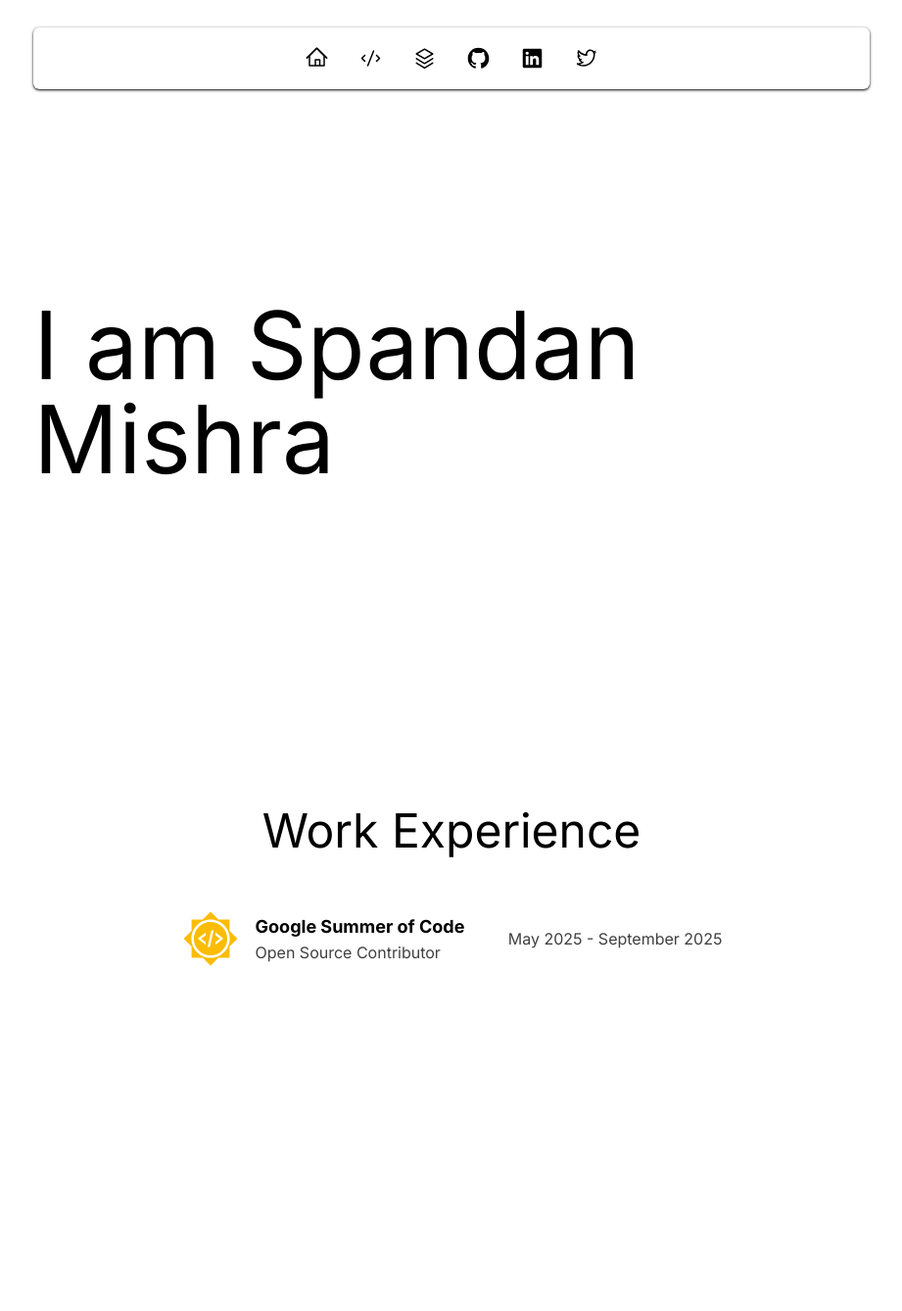
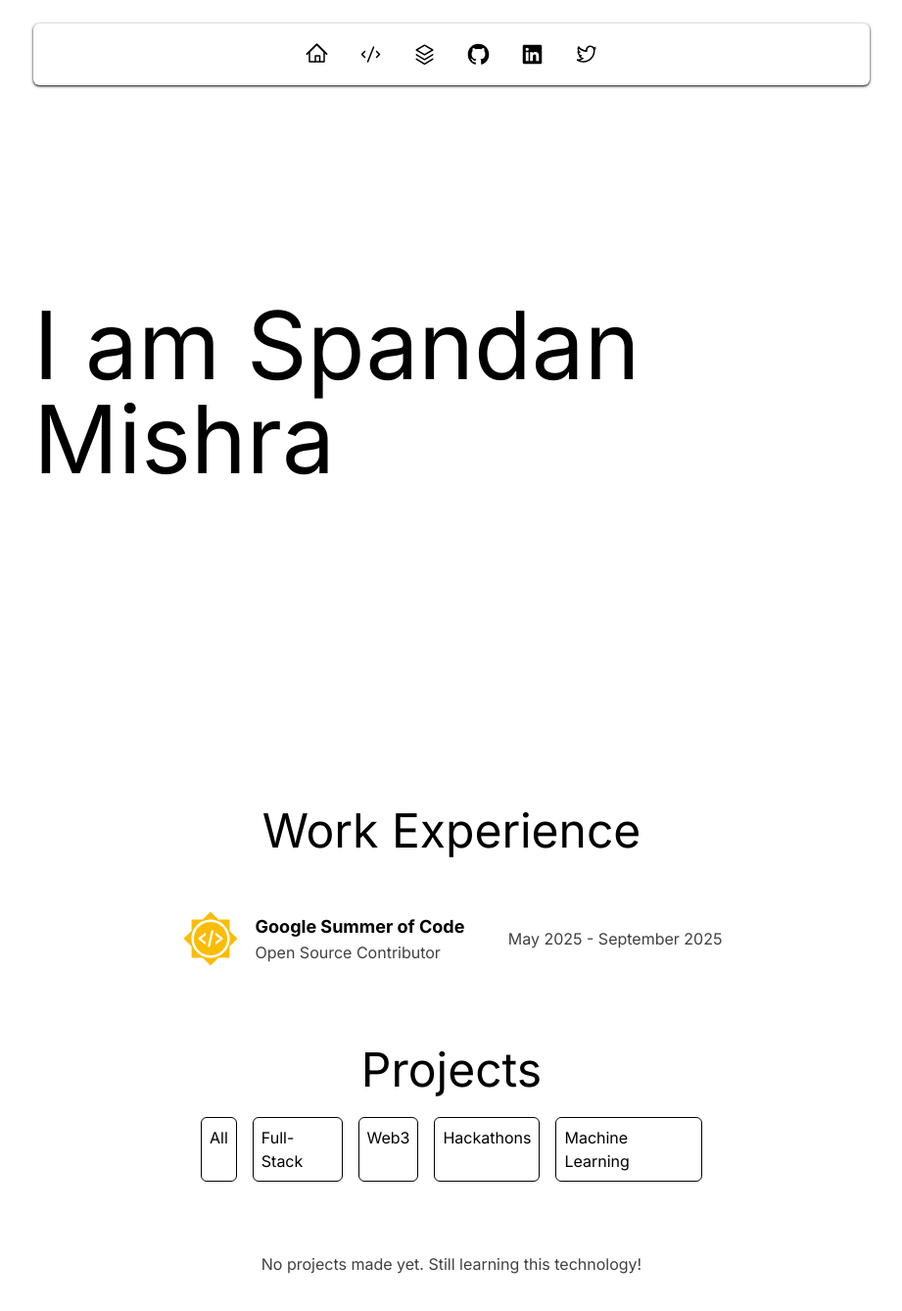
Before and after one commit to Spandan-Mishra/portfolio, a Next.js app: page / in a window 1280 px wide. Shown: the top 1338 px of the page at 98% size, without its empty margins (179-1100 px from the left). Before the commit the page ends 1044 px from the top, so only its background shows below. Built offline with nearby package versions, Linux system fonts and the light colour scheme.

Commit message:
feat: projects section

```diff
--- a/src/app/page.tsx
+++ b/src/app/page.tsx
@@ -1,12 +1,14 @@
 import Experience from "../components/Experience";
 import Hero from "../components/Hero";
 import Navbar from "../components/Navbar";
+import Projects from "../components/Projects";
 
 export default function Home() {
   return (
     <div className="max-w-2/3 mx-auto flex flex-col items-center">
       <Hero />
       <Experience />
+      <Projects />
     </div>
   );
 }
--- a/src/components/Hero.tsx
+++ b/src/components/Hero.tsx
@@ -30,7 +30,7 @@ const Hero = () => {
     }, []);
 
     return (
-        <div ref={heroRef} className="text-8xl flex min-h-screen items-center justify-center z-0">
+        <div ref={heroRef} className="text-8xl flex min-h-screen items-center justify-center">
             I am Spandan Mishra
         </div>
     );
--- a/src/components/Navbar.tsx
+++ b/src/components/Navbar.tsx
@@ -37,13 +37,11 @@ const Navbar = () => {
     ]
 
     return (
-        <nav className="w-full fixed top-1 flex items-center justify-center py-6 z-10">
-            <div className="flex w-2/3 items-center justify-center gap-6 shadow shadow-primary rounded-md py-6">
-                {navitems.map((item, index) => {
-                    return (
-                        <NavItem key={index} title={item.title} icon={item.icon} href={item.href} />
-                    )
-                })}
+        <nav className="fixed top-0 left-0 w-full flex items-center justify-center py-6 z-50">
+            <div className="flex w-2/3 items-center justify-center gap-6 shadow shadow-primary rounded-md py-6 bg-transparent">
+                {navitems.map((item, index) => (
+                    <NavItem key={index} title={item.title} icon={item.icon} href={item.href} />
+                ))}
             </div>
         </nav>
     )
--- /dev/null
+++ b/src/components/Projects.tsx
@@ -0,0 +1,73 @@
+"use client";
+
+import { useState } from "react";
+
+const categories = ["Full-Stack", "Web3", "Hackathons", "Machine Learning"];
+
+const projects: Array<{
+    title: string;
+    description: string;
+    category: string;
+    technologies: string[];
+    link: string;
+}> = [
+    // TODO: projects data to be filled here
+]
+
+const Projects = () => {
+    const [selectedCategory, setSelectedCategory] = useState<string | null>(null);
+
+    console.log("Selected Category:", selectedCategory);
+
+    const filteredProjects = selectedCategory
+        ? projects.filter(project => project.category === selectedCategory)
+        : projects;
+
+    return (
+        <div className="flex flex-col w-full items-center">
+            <div className="text-5xl mt-6">
+                Projects
+            </div>
+            <div className="w-3/5 my-6 flex gap-4 justify-center">
+                <div className="border p-2 rounded-md hover:bg-secondary cursor-pointer" onClick={() => setSelectedCategory(null)}>
+                    All
+                </div>
+                {categories.map((category, index) => (
+                    <div key={index} className="border p-2 rounded-md hover:bg-secondary cursor-pointer" onClick={() => setSelectedCategory(category)}>
+                        {category}
+                    </div>
+                ))}
+            </div>
+            <div className="w-2/3 my-12 flex flex-col gap-6">
+                {filteredProjects.length > 0 ?
+                    filteredProjects.map((project, index) => (
+                    <div className="border p-4 rounded-md" key={index}>
+                        <div className="text-2xl font-bold">
+                            {project.title}
+                        </div>
+                            <div className="text-secondary my-2">
+                                {project.description}
+                            </div>
+                            <div className="flex gap-2 flex-wrap my-2">
+                                {project.technologies.map((tech, techIndex) => (
+                                    <div key={techIndex} className="border px-2 py-1 rounded-md text-sm">
+                                        {tech}
+                                    </div>
+                                ))}
+                            </div>
+                            <a href={project.link} target="_blank" className="text-primary underline">
+                                View Project
+                            </a>
+                        </div>
+                    ))
+                    :
+                    <div className="text-center text-secondary">
+                        No {selectedCategory} projects made yet. Still learning this technology!
+                    </div>
+                }
+            </div>
+        </div>
+    )
+}
+
+export default Projects;
```
